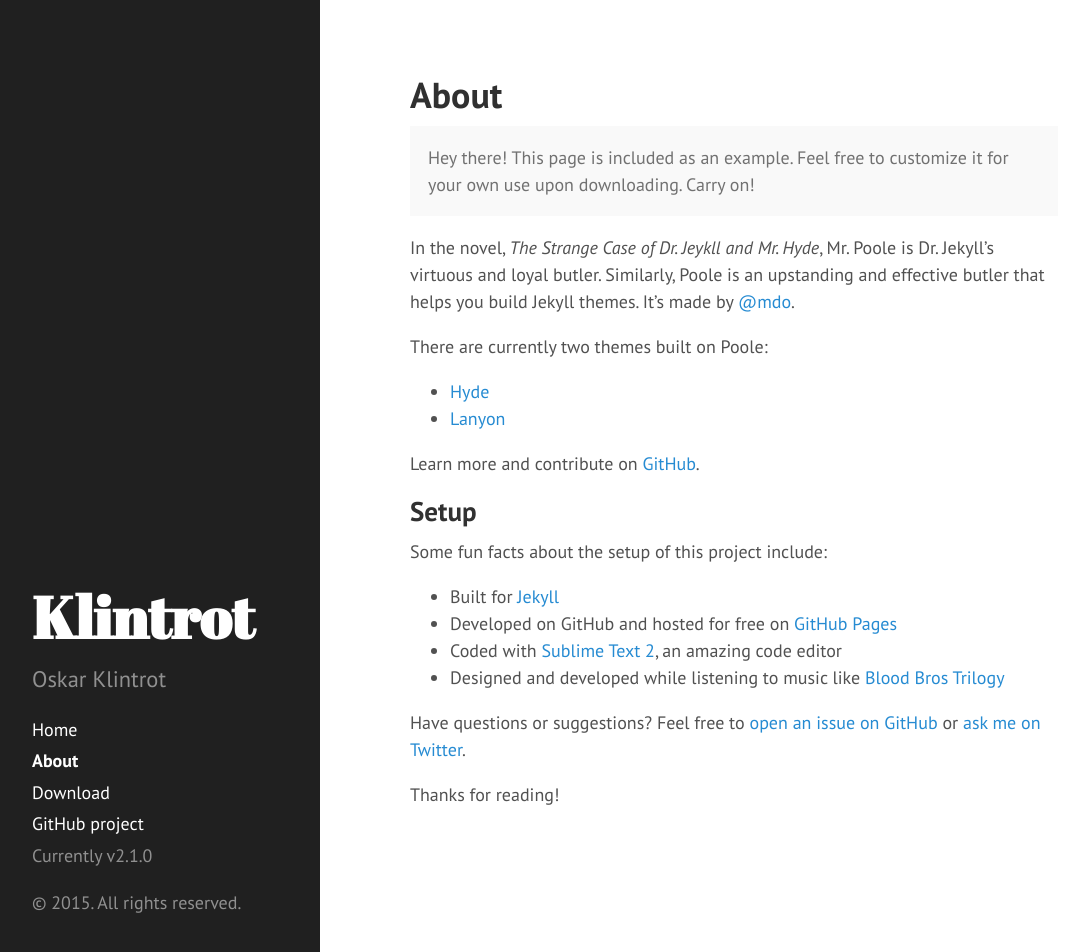
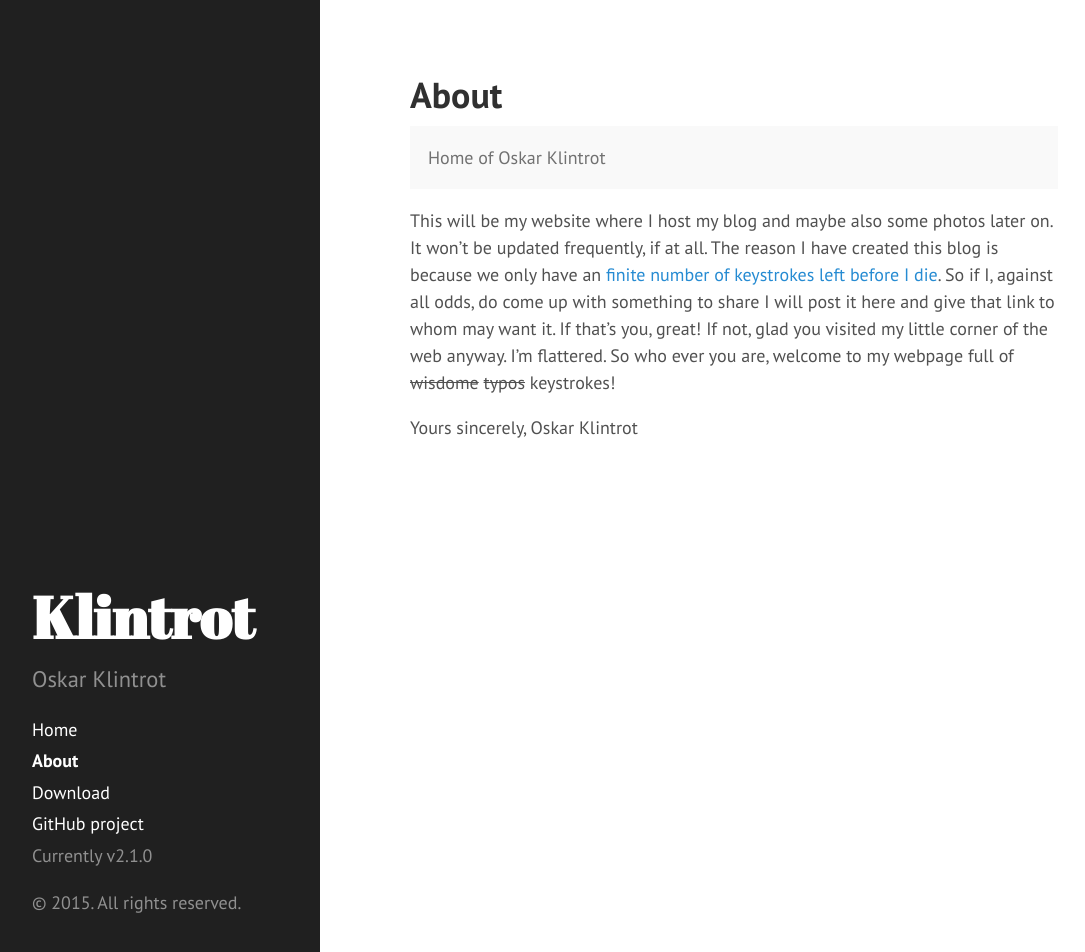
Before and after one commit to OskarKlintrotSkolarbeteWP14/2dv607.oskarklintrot.se, a Jekyll site: the page built from about.md, in a window 1280 px wide and 952 px high. Shown: the whole window, without its empty margins (4-1089 px from the left). Built offline with Jekyll 4.4.1, drawn with Linux system fonts in a browser that asks for light colours; Markdown is read by kramdown in place of the engine named in the settings.

Commit message:
Update about.md

```diff
--- a/about.md
+++ b/about.md
@@ -5,27 +5,10 @@
 ---
 
 <p class="message">
-  Hey there! This page is included as an example. Feel free to customize it for your own use upon downloading. Carry on!
+  Home of Oskar Klintrot
 </p>
 
-In the novel, *The Strange Case of Dr. Jeykll and Mr. Hyde*, Mr. Poole is Dr. Jekyll's virtuous and loyal butler. Similarly, Poole is an upstanding and effective butler that helps you build Jekyll themes. It's made by [@mdo](https://twitter.com/mdo).
+This will be my website where I host my blog and maybe also some photos later on. It won't be updated frequently, if at all. The reason I have created this blog is because we only have an [finite number of keystrokes left before I die](http://keysleft.com/). So if I, against all odds, do come up with something to share I will post it here and give that link to whom may want it. If that's you, great! If not, glad you visited my little corner of the web anyway. I'm flattered. So who ever you are, welcome to my webpage full of ~~wisdome~~ ~~typos~~ keystrokes!
 
-There are currently two themes built on Poole:
-
-* [Hyde](http://hyde.getpoole.com)
-* [Lanyon](http://lanyon.getpoole.com)
-
-Learn more and contribute on [GitHub](https://github.com/poole).
-
-## Setup
-
-Some fun facts about the setup of this project include:
-
-* Built for [Jekyll](http://jekyllrb.com)
-* Developed on GitHub and hosted for free on [GitHub Pages](https://pages.github.com)
-* Coded with [Sublime Text 2](http://sublimetext.com), an amazing code editor
-* Designed and developed while listening to music like [Blood Bros Trilogy](https://soundcloud.com/maddecent/sets/blood-bros-series)
-
-Have questions or suggestions? Feel free to [open an issue on GitHub](https://github.com/poole/issues/new) or [ask me on Twitter](https://twitter.com/mdo).
-
-Thanks for reading!
+Yours sincerely,
+Oskar Klintrot
```
